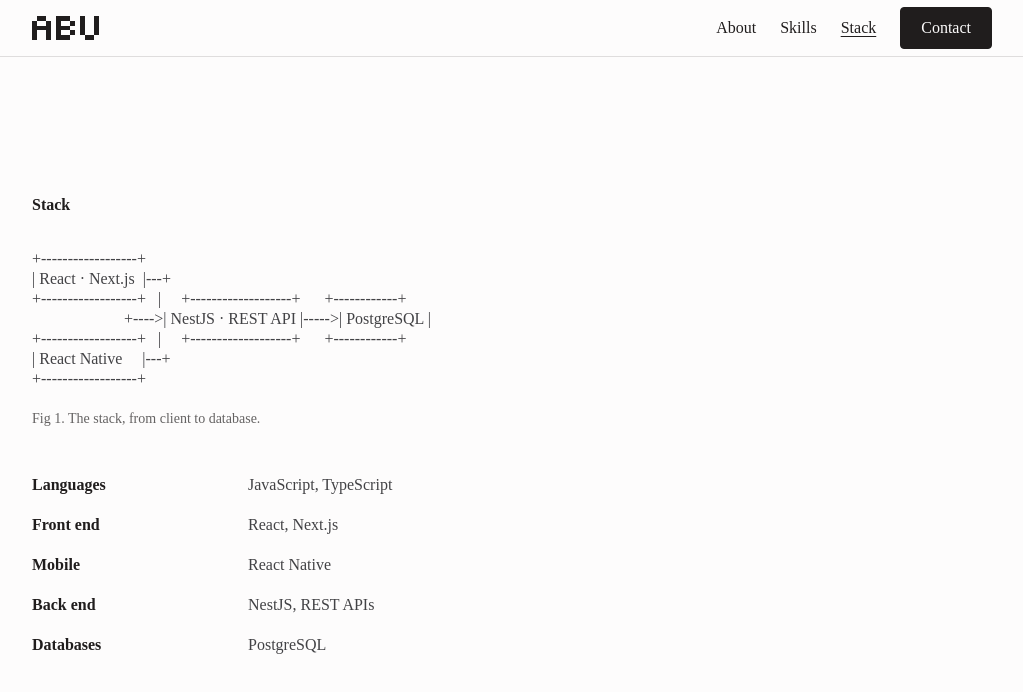
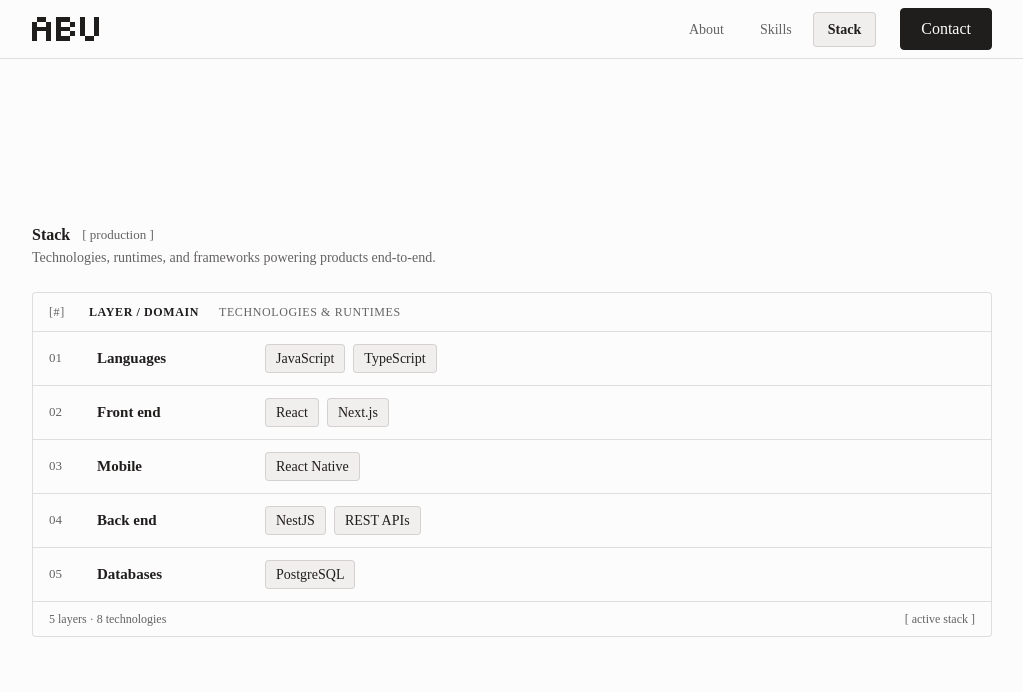
Before and after one commit to kalgo4444/abu-page, an Astro site: page /stack in a window 1280 px wide. Shown: the whole page, without its empty margins (128-1151 px from the left). Built offline with nearby package versions, Linux system fonts and the light colour scheme; Astro itself is replaced by a stand-in of ours.

Commit message:
update ui

```diff
--- a/src/components/Nav.astro
+++ b/src/components/Nav.astro
@@ -19,7 +19,7 @@
 
 // Built pages are served with a trailing slash, the dev server without one.
 const path = Astro.url.pathname.replace(/\/$/, '') || '/';
-const current = (href: string) => (path === href ? 'page' : undefined);
+const current = (href: string) => (href !== '/' && path === href ? 'page' : undefined);
 ---
 
 <header class="nav" transition:name="nav">
@@ -32,7 +32,7 @@
 			{desktopLinks.map(link => <a href={link.href} aria-current={current(link.href)}>{link.label}</a>)}
 		</nav>
 
-		<a class="btn btn-primary" href="/contact" aria-current={current('/contact')}>Contact</a>
+		<a class="btn btn-primary btn-contact" href="/contact" aria-current={current('/contact')}>Contact</a>
 	</div>
 </header>
 
@@ -42,7 +42,7 @@
 			mobileLinks.map(link => (
 				<a
 					href={link.href}
-					class:list={['dock-tab', { active: current(link.href) === 'page' }]}
+					class:list={['dock-tab', { active: path === link.href }]}
 					aria-current={current(link.href)}
 					aria-label={link.label}
 				>
@@ -88,52 +88,95 @@
 
 <style>
 	.nav {
-		position: relative;
+		position: sticky;
+		top: 0;
+		z-index: 50;
 		border-bottom: 1px solid var(--hairline);
-		background: var(--canvas);
+		background: rgba(253, 252, 252, 0.82);
+		backdrop-filter: blur(16px) saturate(180%);
+		-webkit-backdrop-filter: blur(16px) saturate(180%);
+		transition: background-color 0.2s ease, border-color 0.2s ease;
 	}
 
 	.nav-inner {
 		display: flex;
 		align-items: center;
 		gap: var(--space-xl);
-		min-height: 56px;
+		min-height: 58px;
 	}
 
 	.brand {
 		display: block;
 		width: 67px;
 		margin-right: auto;
-		padding-block: var(--space-lg);
+		padding-block: var(--space-md);
 		color: var(--ink);
-		transition: opacity 0.15s ease, transform 0.15s ease;
+		transition: opacity 0.2s ease, transform 0.2s cubic-bezier(0.16, 1, 0.3, 1);
 	}
 
 	.brand:hover {
-		opacity: 0.8;
+		opacity: 0.85;
+		transform: scale(1.04);
 	}
 
 	.brand:active {
-		transform: scale(0.97);
+		transform: scale(0.96);
 	}
 
 	.links {
 		display: flex;
-		gap: var(--space-xl);
+		align-items: center;
+		gap: 6px;
 	}
 
 	.links a {
+		display: inline-flex;
+		align-items: center;
+		padding: 6px 14px;
+		border-radius: var(--radius-sm);
 		font-weight: 500;
+		font-size: 14px;
+		color: var(--mute);
 		text-decoration: none;
-		transition: color 0.15s ease, opacity 0.15s ease;
+		border: 1px solid transparent;
+		transition: all 0.2s cubic-bezier(0.16, 1, 0.3, 1);
+		position: relative;
 	}
 
-	.links a:hover,
-	.links a[aria-current='page'] {
-		text-decoration: underline;
+	.links a:hover {
+		color: var(--ink);
+		background: rgba(15, 0, 0, 0.04);
+		transform: translateY(-1px);
 	}
 
-	/* Mobile Floating Dock (modeled on the user's reference image) */
+	.links a:active {
+		transform: scale(0.97);
+	}
+
+	.links a[aria-current='page'] {
+		color: var(--ink);
+		font-weight: 700;
+		background: var(--surface-card);
+		border-color: var(--hairline);
+	}
+
+	.links a[aria-current='page']:hover {
+		border-color: var(--hairline-strong);
+	}
+
+	.btn-contact {
+		transition: all 0.2s cubic-bezier(0.16, 1, 0.3, 1);
+	}
+
+	.btn-contact:hover {
+		transform: translateY(-1px);
+	}
+
+	.btn-contact:active {
+		transform: scale(0.97);
+	}
+
+	/* Mobile Floating Dock */
 	.mobile-dock {
 		display: none;
 	}
@@ -165,12 +208,12 @@
 			align-items: center;
 			gap: 6px;
 			padding: 6px 8px;
-			background: #ffffff;
+			background: rgba(255, 255, 255, 0.85);
 			border: 1px solid var(--hairline);
 			border-radius: 9999px;
 			box-shadow: 0 4px 20px rgba(15, 0, 0, 0.08), 0 1px 3px rgba(15, 0, 0, 0.04);
-			backdrop-filter: blur(12px);
-			-webkit-backdrop-filter: blur(12px);
+			backdrop-filter: blur(16px) saturate(180%);
+			-webkit-backdrop-filter: blur(16px) saturate(180%);
 		}
 
 		.dock-tab {
@@ -216,19 +259,19 @@
 			display: none;
 		}
 
-		/* Active tab becomes the dark pill with icon and label, exactly like the image */
-		.dock-tab[aria-current='page'] {
+		/* Active tab becomes the dark pill with icon and label */
+		.dock-tab.active {
 			background: var(--ink);
 			color: var(--canvas);
 			padding: 0 18px 0 14px;
 			gap: 8px;
 		}
 
-		.dock-tab[aria-current='page']:hover {
+		.dock-tab.active:hover {
 			background: var(--ink-deep);
 		}
 
-		.dock-tab[aria-current='page'] .dock-label {
+		.dock-tab.active .dock-label {
 			display: inline;
 		}
 	}
--- a/src/pages/stack.astro
+++ b/src/pages/stack.astro
@@ -2,106 +2,228 @@
 import Layout from '../layouts/Layout.astro';
 import { profile } from '../data/profile';
 
-const databases = profile.stack.find(group => group.label === 'Databases')?.items ?? [];
-
-// Fig 1, drawn for wide and narrow screens. Plain ASCII so every cell lines up.
-// The database box is sized to whatever profile.stack lists.
-const dbLabel = databases.join(' · ');
-const dbRule = `+${'-'.repeat(dbLabel.length + 2)}+`;
-
-const figureWide = [
-	'+------------------+',
-	'| React · Next.js  |---+',
-	`+------------------+   |     +-------------------+      ${dbRule}`,
-	`                       +---->| NestJS · REST API |----->| ${dbLabel} |`,
-	`+------------------+   |     +-------------------+      ${dbRule}`,
-	'| React Native     |---+',
-	'+------------------+',
-].join('\n');
-
-// Narrow: centre the database box under the arrow in column 12.
-const dbIndent = ' '.repeat(Math.max(0, 12 - Math.floor(dbRule.length / 2)));
-
-const figureNarrow = [
-	'+---------+  +--------------+',
-	'| React   |  | React Native |',
-	'| Next.js |  |              |',
-	'+----+----+  +------+-------+',
-	'     |              |',
-	'     +------+-------+',
-	'            |',
-	'            v',
-	'  +-------------------+',
-	'  | NestJS · REST API |',
-	'  +---------+---------+',
-	'            |',
-	'            v',
-	`${dbIndent}${dbRule}`,
-	`${dbIndent}| ${dbLabel} |`,
-	`${dbIndent}${dbRule}`,
-].join('\n');
+const totalTechnologies = profile.stack.reduce((acc, g) => acc + g.items.length, 0);
 ---
 
 <Layout title={`Stack · ${profile.name}`} description={profile.summary}>
 	<section class="page container">
+		<header class="page-header">
+			<div class="title-row">
 				<h1>Stack</h1>
-		<figure class="figure">
-			<div
-				role="img"
-				aria-label={`Diagram: React, Next.js and React Native clients call a NestJS REST API, which reads and writes ${databases.join(' and ')}.`}
-			>
-				<pre class="figure-wide" aria-hidden="true">{figureWide}</pre>
-				<pre class="figure-narrow" aria-hidden="true">{figureNarrow}</pre>
+				<span class="badge-tag" aria-hidden="true">[ production ]</span>
 			</div>
-			<figcaption>Fig 1. The stack, from client to database.</figcaption>
-		</figure>
-		<dl>
+			<p class="lede">Technologies, runtimes, and frameworks powering products end-to-end.</p>
+		</header>
+
+		<div class="spec-card">
+			<div class="spec-header" aria-hidden="true">
+				<span class="col-marker">[#]</span>
+				<span class="col-domain">Layer / Domain</span>
+				<span class="col-tech">Technologies & Runtimes</span>
+			</div>
+
+			<dl class="stack-list">
 				{
-				profile.stack.map(group => (
-					<div class="row row-pair">
+					profile.stack.map((group, idx) => (
+						<div class="row stack-row">
+							<span class="marker" aria-hidden="true">{`0${idx + 1}`}</span>
 							<dt>{group.label}</dt>
-						<dd>{group.items.join(', ')}</dd>
+							<dd class="stack-items">
+								{group.items.map((item, index) => (
+									<span class="tech-chip">
+										<span class="chip-label">{item}</span>
+										{index < group.items.length - 1 && <span class="chip-sep">, </span>}
+									</span>
+								))}
+							</dd>
 						</div>
 					))
 				}
 			</dl>
+
+			<footer class="spec-footer">
+				<span class="spec-meta">{profile.stack.length} layers · {totalTechnologies} technologies</span>
+				<span class="spec-status" aria-hidden="true">[ active stack ]</span>
+			</footer>
+		</div>
 	</section>
 </Layout>
 
 <style>
-	/* chart-tile */
-	.figure {
-		margin-bottom: var(--space-lg);
-		padding-block: var(--space-lg);
+	.page-header {
+		margin-bottom: var(--space-xl);
 	}
 
-	.figure pre {
-		color: var(--body);
-		line-height: 1.25;
-		overflow-x: auto;
-		/* Ligatures would redraw `|---` and `--->` and break the grid. */
-		font-variant-ligatures: none;
+	.title-row {
+		display: flex;
+		align-items: center;
+		gap: var(--space-md);
+		margin-bottom: var(--space-xs);
 	}
 
-	.figure-narrow {
-		display: none;
-		font-size: 14px;
+	.page-header h1 {
+		margin-bottom: 0;
 	}
 
-	.figure figcaption {
-		margin-top: var(--space-lg);
+	.badge-tag {
+		font-size: 13px;
+		color: var(--mute);
+		font-weight: 500;
+	}
+
+	.lede {
 		color: var(--mute);
 		font-size: 14px;
-		line-height: 2;
+		line-height: 1.5;
 	}
 
-	@media (max-width: 850px) {
-		.figure-wide {
+	/* Modern spec card */
+	.spec-card {
+		border: 1px solid var(--hairline);
+		border-radius: var(--radius-sm);
+		background: var(--canvas);
+		overflow: hidden;
+		transition: border-color 0.2s ease;
+	}
+
+	.spec-card:hover {
+		border-color: var(--hairline-strong);
+	}
+
+	.spec-header {
+		display: grid;
+		grid-template-columns: 4ch 19ch 1fr;
+		column-gap: var(--space-lg);
+		padding: 10px var(--space-lg);
+		background: var(--surface-soft);
+		border-bottom: 1px solid var(--hairline);
+		font-size: 12px;
+		color: var(--mute);
+		text-transform: uppercase;
+		letter-spacing: 0.05em;
+	}
+
+	.col-marker {
+		color: var(--mute);
+	}
+
+	.col-domain {
+		font-weight: 700;
+		color: var(--ink);
+	}
+
+	.col-tech {
+		color: var(--mute);
+	}
+
+	.stack-list {
+		margin: 0;
+	}
+
+	.stack-row {
+		grid-template-columns: 4ch 19ch 1fr;
+		column-gap: var(--space-lg);
+		padding: 12px var(--space-lg);
+		border-bottom: 1px solid var(--hairline);
+		align-items: center;
+		transition: background-color 0.15s ease;
+	}
+
+	.stack-row:last-child {
+		border-bottom: none;
+	}
+
+	.stack-row:hover {
+		background: var(--surface-soft);
+	}
+
+	.marker {
+		color: var(--mute);
+		font-size: 13px;
+		transition: color 0.15s ease;
+	}
+
+	.stack-row:hover .marker {
+		color: var(--ink);
+	}
+
+	.stack-row dt {
+		font-weight: 700;
+		color: var(--ink);
+		font-size: 15px;
+	}
+
+	.stack-items {
+		display: flex;
+		flex-wrap: wrap;
+		align-items: center;
+		gap: 8px;
+		margin: 0;
+	}
+
+	.tech-chip {
+		display: inline-flex;
+		align-items: center;
+		background: var(--surface-card);
+		border: 1px solid var(--hairline);
+		border-radius: var(--radius-sm);
+		padding: 3px 10px;
+		font-size: 14px;
+		color: var(--ink);
+		font-weight: 500;
+		transition: background-color 0.15s ease, border-color 0.15s ease, transform 0.1s ease;
+	}
+
+	.tech-chip:hover {
+		background: var(--canvas);
+		border-color: var(--hairline-strong);
+		transform: translateY(-1px);
+	}
+
+	.chip-sep {
+		display: inline-block;
+		width: 0;
+		height: 0;
+		overflow: hidden;
+		color: transparent;
+		user-select: none;
+	}
+
+	.spec-footer {
+		display: flex;
+		align-items: center;
+		justify-content: space-between;
+		padding: 8px var(--space-lg);
+		background: var(--surface-soft);
+		border-top: 1px solid var(--hairline);
+		font-size: 12px;
+		color: var(--mute);
+	}
+
+	.spec-status {
+		color: var(--mute);
+	}
+
+	@media (max-width: 640px) {
+		.spec-header {
 			display: none;
 		}
 
-		.figure-narrow {
-			display: block;
+		.stack-row {
+			grid-template-columns: 4ch 1fr;
+			padding: 12px var(--space-md);
+			row-gap: var(--space-xs);
+		}
+
+		.stack-items {
+			grid-column: 2;
+		}
+
+		.spec-footer {
+			padding: 8px var(--space-md);
+			flex-direction: column;
+			align-items: flex-start;
+			gap: 4px;
 		}
 	}
 </style>
```
Also changed, not shown: AGENTS.md (+16 -7 lines), 1 other file. Lines whose indentation alone changed are shown as unchanged.
